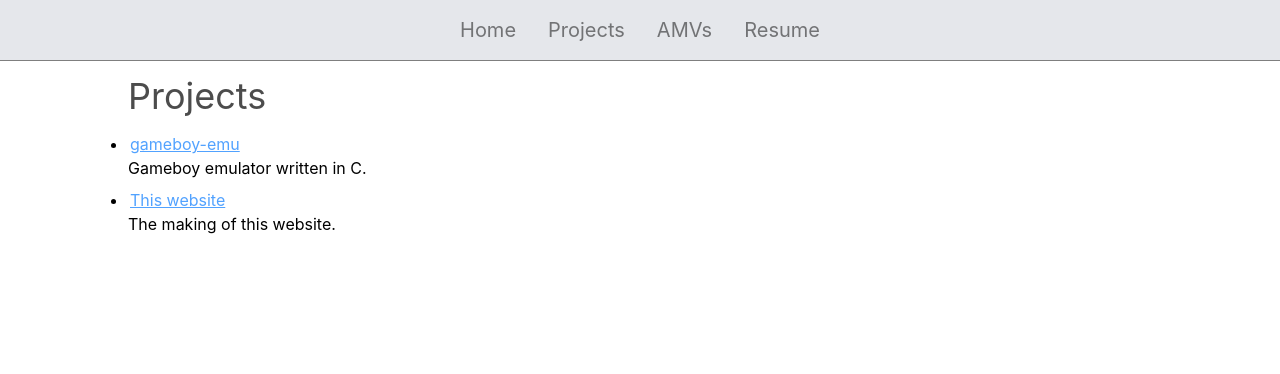
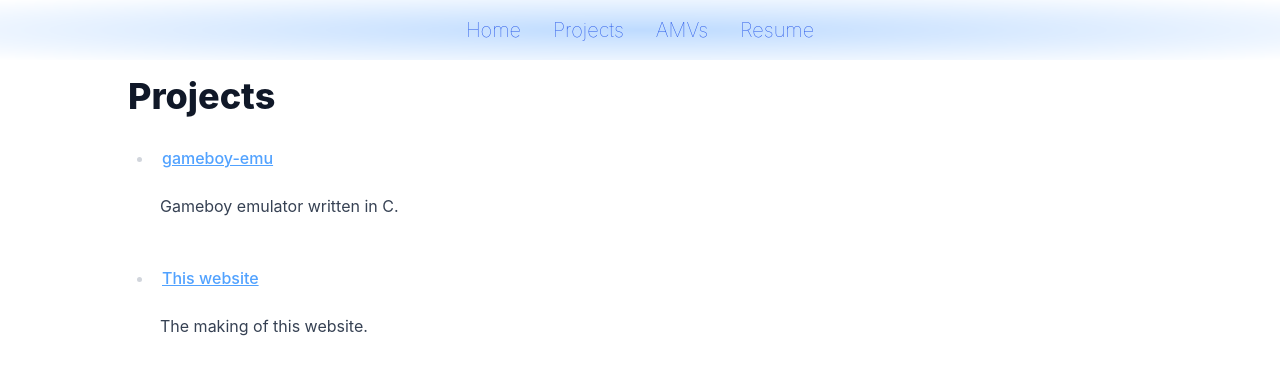
Before and after one commit to PsioNicolas/psionicolas.github.io, a SvelteKit app: page /projects in a window 1280 px wide. Shown: the top 374 px of the page. Built offline with nearby package versions, Linux system fonts and the light colour scheme.

Commit message:
New style for nav, blogs with prose

```diff
--- a/codeHighlighter.ts
+++ b/codeHighlighter.ts
@@ -13,7 +13,7 @@ interface CodeBlockParams {
 }
 
 const defaultStartLine = 1;
-const defaultTheme = 'github-dark';
+const defaultTheme: BundledTheme = 'catppuccin-mocha';
 
 /*
  * MDsveX code highlighter
@@ -56,5 +56,5 @@ export default async function codeHighlighter(code: string, lang: BundledLanguag
 		})
 	);
 
-	return `<div class="code-block">{@html \`${html}\` }</div>`;
+	return `<div class="code-block not-prose">{@html \`${html}\` }</div>`;
 }
--- a/src/lib/components/BlogLayout.svelte
+++ b/src/lib/components/BlogLayout.svelte
@@ -1,7 +1,11 @@
 <script lang="ts">
+	import Centered from './Centered.svelte';
+
 	const { children } = $props();
 </script>
 
-<div class="blog">
-	{@render children()}
-</div>
+<Centered>
+	<div class="blog">
+		{@render children()}
+	</div>
+</Centered>
--- /dev/null
+++ b/src/lib/components/Centered.svelte
@@ -0,0 +1,7 @@
+<script lang="ts">
+	const { children } = $props();
+</script>
+
+<div class="centered">
+	{@render children()}
+</div>
--- a/src/routes/+layout.svelte
+++ b/src/routes/+layout.svelte
@@ -16,11 +16,15 @@
 
 <svelte:head><link rel="icon" href={favicon} /></svelte:head>
 
-<nav class="flex justify-center gap-8 bg-gray-200 p-4 outline-1">
-	{#each nav as item (item.id)}
-		<a class="hover:text-black" href={resolve(item.url)}>{item.name}</a>
-	{/each}
-</nav>
+<div class="relative overflow-hidden">
+	<div class="absolute inset-0 -z-1 h-full w-full bg-blue-200 mask-radial-from-blue-100"></div>
+	<nav class="flex justify-center gap-8 p-4 text-xl font-thin text-blue-700 shadow-xl/3">
+		{#each nav as item (item.id)}
+			<a class="hover:text-black" href={resolve(item.url)}>{item.name}</a>
+		{/each}
+	</nav>
+</div>
+
 <div class="p-4">
 	{@render children()}
 </div>
--- a/src/routes/amvs/+page.svelte
+++ b/src/routes/amvs/+page.svelte
@@ -17,7 +17,8 @@
 	{#each amvs as amv (amv.id)}
 		<div class="flex flex-col items-center">
 			<h2 class="mb-4">{amv.name}</h2>
-			<iframe class="aspect-video rounded-xl shadow-xl/20" title={amv.name} src={amv.url}></iframe>
+			<iframe class="aspect-video rounded-xl bg-black shadow-xl/20" title={amv.name} src={amv.url}
+			></iframe>
 		</div>
 	{/each}
 </div>
--- a/src/routes/layout.css
+++ b/src/routes/layout.css
@@ -1,4 +1,4 @@
-@import 'tailwindcss';
+@import 'tailwindcss' important;
 @plugin '@tailwindcss/forms';
 @plugin '@tailwindcss/typography';
 
@@ -7,23 +7,20 @@ h1 {
 }
 
 h2 {
-	@apply mb-2 text-3xl text-black/60;
+	@apply mb-2 text-3xl font-thin text-black/80;
 }
 
 h3 {
 	@apply mb-2 text-2xl text-black/50;
 }
 
-nav {
-	@apply text-xl text-black/50;
+/* Code blocks */
+pre {
+	@apply my-4 rounded-lg py-6 shadow-xl/20;
 }
 
-/* Code blocks */
-pre {
-	@apply my-4 rounded-xl py-6 shadow-xl/20;
-}
-
-code {
+/* Multiline code blocks */
+code:has(> :nth-child(2)) {
 	@apply block px-6 whitespace-pre-wrap;
 }
 
@@ -53,10 +50,6 @@ code .diff {
 	@apply relative -mx-6 inline-block w-[calc(100%+12*var(--spacing))] px-6;
 }
 
-.blog {
-	@apply mx-auto max-w-5xl;
-}
-
 ol {
 	@apply list-decimal;
 }
@@ -65,6 +58,14 @@ ul {
 	@apply list-disc;
 }
 
+.centered {
+	@apply mx-auto max-w-5xl;
+}
+
+.blog {
+	@apply prose max-w-none;
+}
+
 .link {
 	@apply rounded-md p-0.5 text-blue-400 underline hover:bg-amber-200;
 }
```
Also changed, not shown: src/routes/+page.md (+5 -3 lines).
